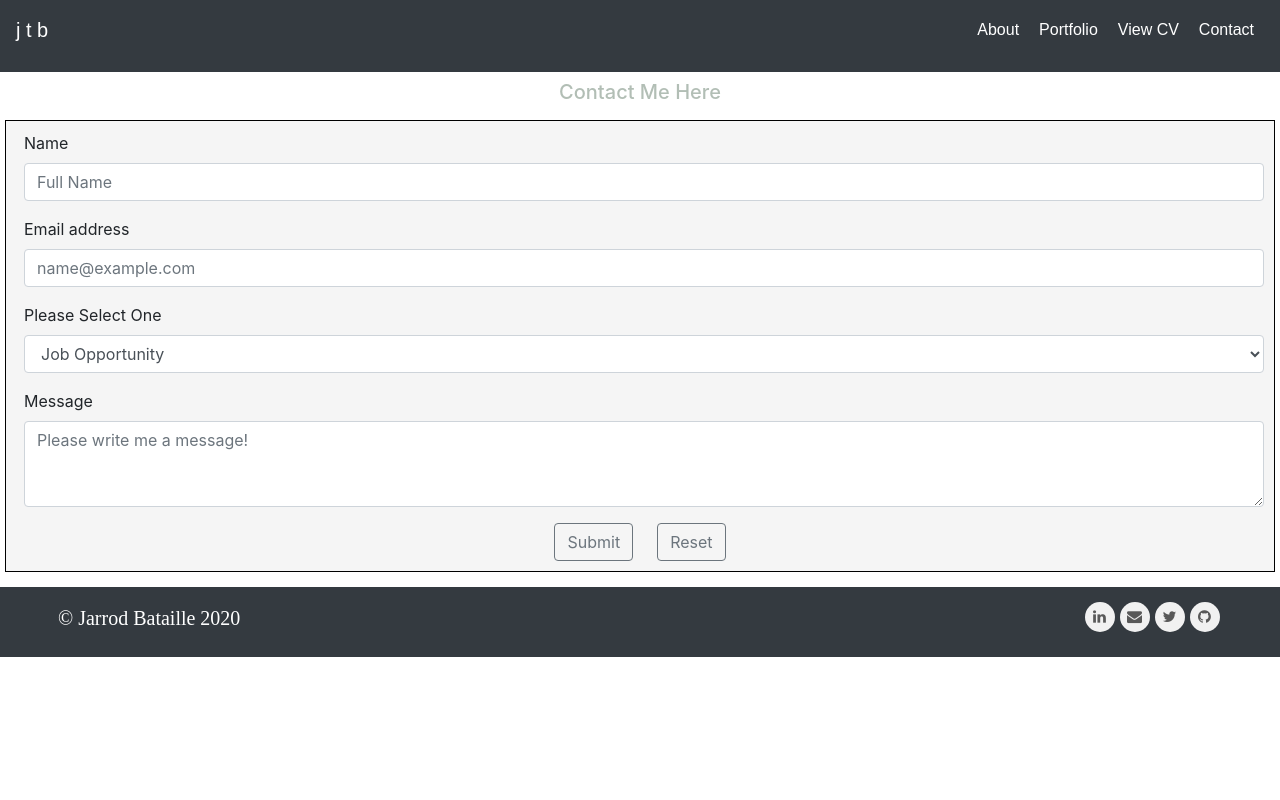
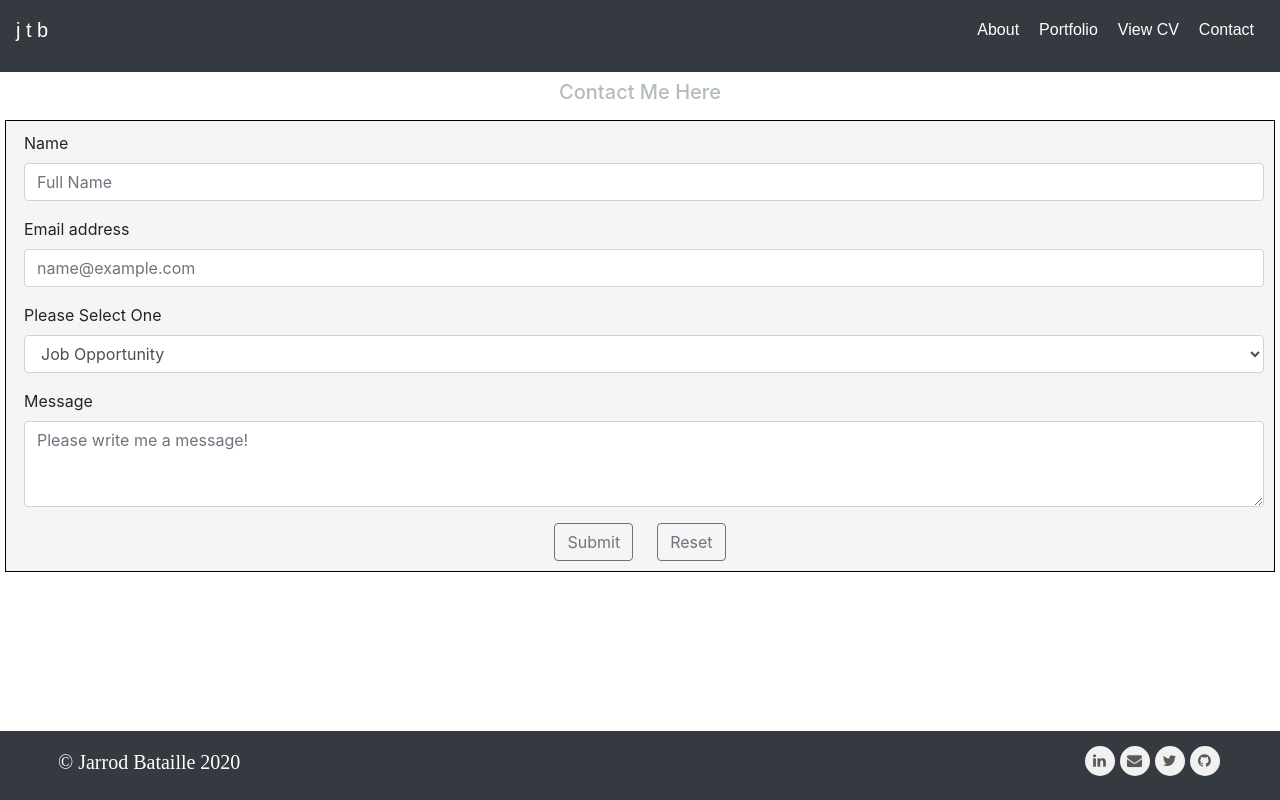
Before and after one commit to jtbataille/React-Portfolio, a React (Create React App) app: page /contact in a window 1280 px wide. Built offline with nearby package versions, Linux system fonts and the light colour scheme.

Commit message:
fixing sticky-footer and redirect

```diff
--- a/package.json
+++ b/package.json
@@ -11,6 +11,7 @@
     "font-awesome": "^4.7.0",
     "gh-pages": "^3.1.0",
     "react": "^17.0.1",
+    "react-bootstrap": "^1.4.0",
     "react-dom": "^17.0.1",
     "react-router-dom": "^5.2.0",
     "react-scripts": "4.0.0",
--- a/public/index.html
+++ b/public/index.html
@@ -39,5 +39,8 @@
       To begin the development, run `npm start` or `yarn start`.
       To create a production bundle, use `npm run build` or `yarn build`.
     -->
+    <script src="https://code.jquery.com/jquery-3.3.1.slim.min.js" integrity="sha384-q8i/X+965DzO0rT7abK41JStQIAqVgRVzpbzo5smXKp4YfRvH+8abtTE1Pi6jizo" crossorigin="anonymous"></script>
+    <script src="https://cdnjs.cloudflare.com/ajax/libs/popper.js/1.14.7/umd/popper.min.js" integrity="sha384-UO2eT0CpHqdSJQ6hJty5KVphtPhzWj9WO1clHTMGa3JDZwrnQq4sF86dIHNDz0W1" crossorigin="anonymous"></script>
+    <script src="https://stackpath.bootstrapcdn.com/bootstrap/4.3.1/js/bootstrap.min.js" integrity="sha384-JjSmVgyd0p3pXB1rRibZUAYoIIy6OrQ6VrjIEaFf/nJGzIxFDsf4x0xIM+B07jRM" crossorigin="anonymous"></script>
   </body>
 </html>
--- a/src/App.css
+++ b/src/App.css
@@ -36,3 +36,14 @@
     transform: rotate(360deg);
   }
 }
+
+.appWrapper {
+  display: flex;
+  flex-direction: column;
+  height: 100vh;
+  overflow-x: hidden;
+}
+
+.routesWrapper {
+  flex-grow: 1;
+}
--- a/src/App.js
+++ b/src/App.js
@@ -2,7 +2,6 @@ import './App.css';
 import { BrowserRouter as Router, Route, Switch } from 'react-router-dom';
 
 import NavBar from './components/NavBar/NavBar';
-// import Main from './components/Main';
 import Footer from './components/Footer/Footer';
 
 import Home from './pages/Home';
@@ -12,15 +11,19 @@ import Contact from './pages/Contact';
 function App() {
   return (
     <Router>
+      <div className="appWrapper">
         <NavBar />
 
         <Switch>
+          <div className="routesWrapper">
             <Route exact path="/" component={Home} />
             <Route exact path="/portfolio" component={Portfolio} />
             <Route exact path="/contact" component={Contact} />
+          </div>
         </Switch>
 
         <Footer />
+      </div>
     </Router>
   );
 }
--- a/src/components/NavBar/NavBar.js
+++ b/src/components/NavBar/NavBar.js
@@ -22,7 +22,7 @@ function NavBar() {
                         <Link className={location.pathname === "/portfolio" ? "nav-link active" : "nav-link"} to="/portfolio">Portfolio</Link>
                     </li>
                     <li className="nav-item">
-                        <Link className={location.pathname === "/viewCV" ? "nav-link active" : "nav-link"} to="https://drive.google.com/file/d/1JYsNFGGtNC_NqGv24FG_Y1mJtWWlFAj_/view?usp=sharing" target="_blank" rel="noopener noreferrer">View CV</Link>
+                        <a className={location.pathname === "/viewCV" ? "nav-link active" : "nav-link"} href="https://drive.google.com/file/d/1JYsNFGGtNC_NqGv24FG_Y1mJtWWlFAj_/view?usp=sharing" target="_blank" rel="noopener noreferrer">View CV</a>
                     </li>
                     <li className="nav-item">
                         <Link className={location.pathname === "/contact" ? "nav-link active" : "nav-link"} to="/contact">Contact</Link>
--- a/src/pages/Portfolio.js
+++ b/src/pages/Portfolio.js
@@ -1,6 +1,7 @@
 import React from 'react';
 
 import '../styling/portfolio.css';
+// import BootstrapCarousel from '../components/BootstrapCarousel';
 
 import DogDays from '../imgs/DogDays.png';
 import palateProwler from '../imgs/palateProwler.png';
@@ -88,6 +89,8 @@ const Portfolio = () => (
                 </a>
             </div>
         </div>
+
+        {/* <BootstrapCarousel /> */}
 
         <h3>Solo Applications</h3>
 
```
Also changed, not shown: 1 other file (tests, documents, lock files or other folders). Lines whose indentation alone changed are shown as unchanged.
